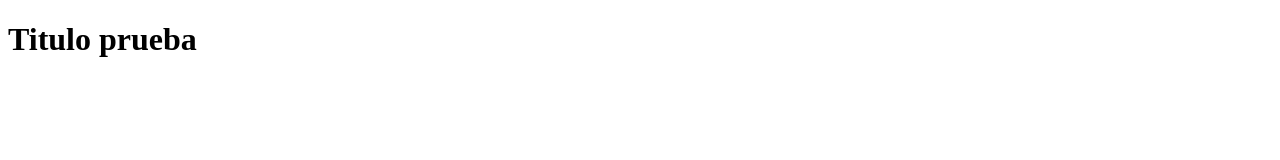
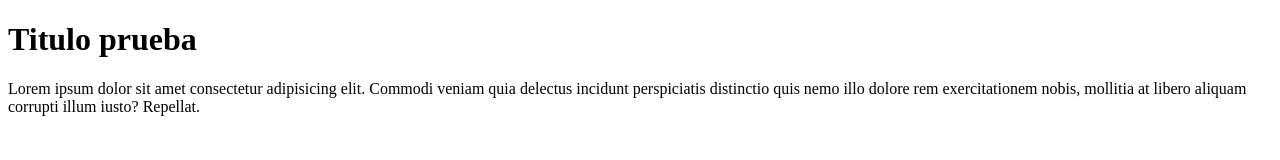
Before and after one commit to emalanis/pruebas-git, a plain HTML site: page index.html in a window 1280 px wide. Drawn offline with Linux system fonts and the light colour scheme.

Commit message:
Se agregó un párrafo

```diff
--- a/index.html
+++ b/index.html
@@ -7,6 +7,7 @@
 </head>
 <body>
     <h1>Titulo prueba</h1>
+    <p>Lorem ipsum dolor sit amet consectetur adipisicing elit. Commodi veniam quia delectus incidunt perspiciatis distinctio quis nemo illo dolore rem exercitationem nobis, mollitia at libero aliquam corrupti illum iusto? Repellat.</p>
 
 </body>
 </html>
```
